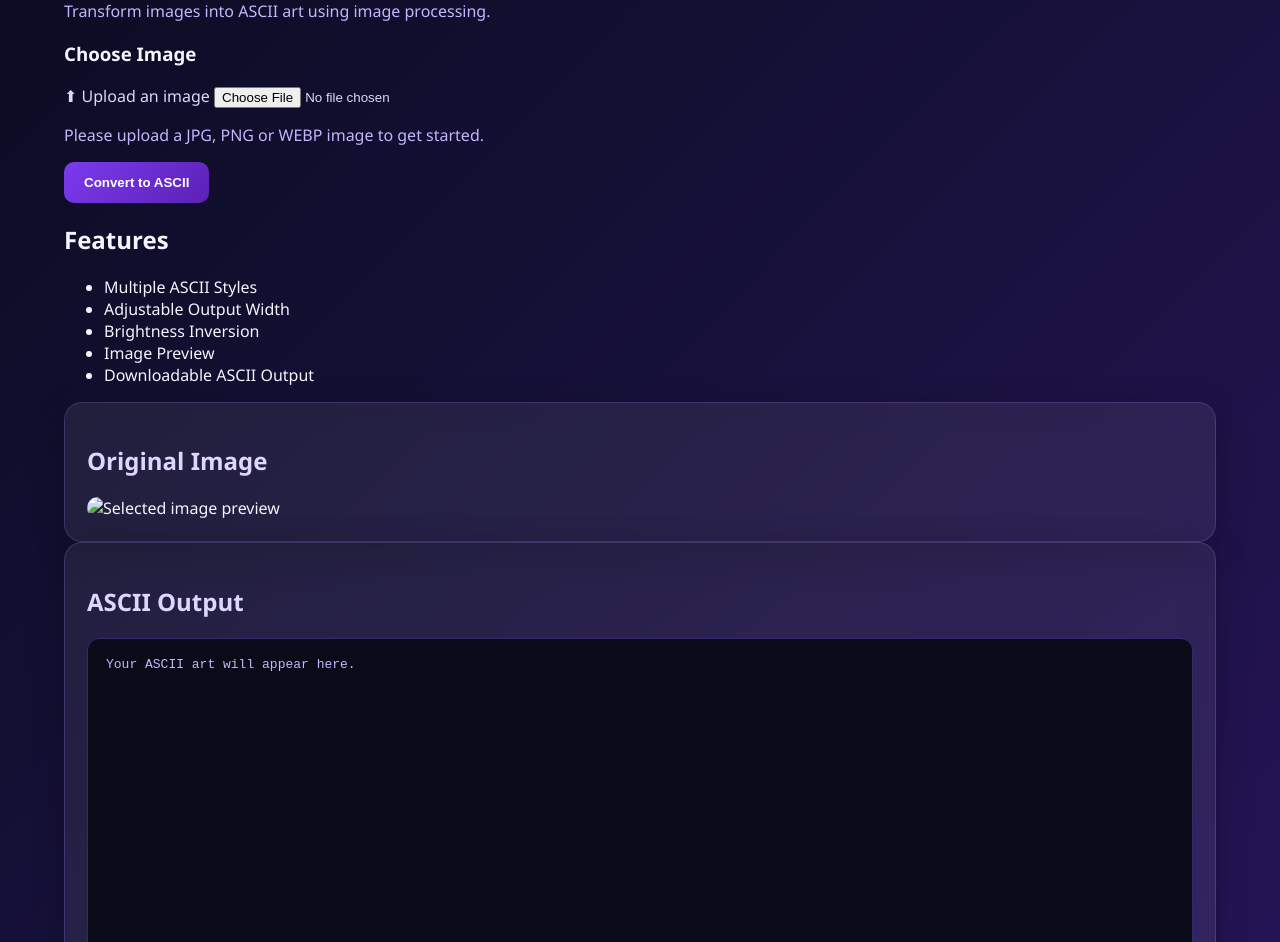
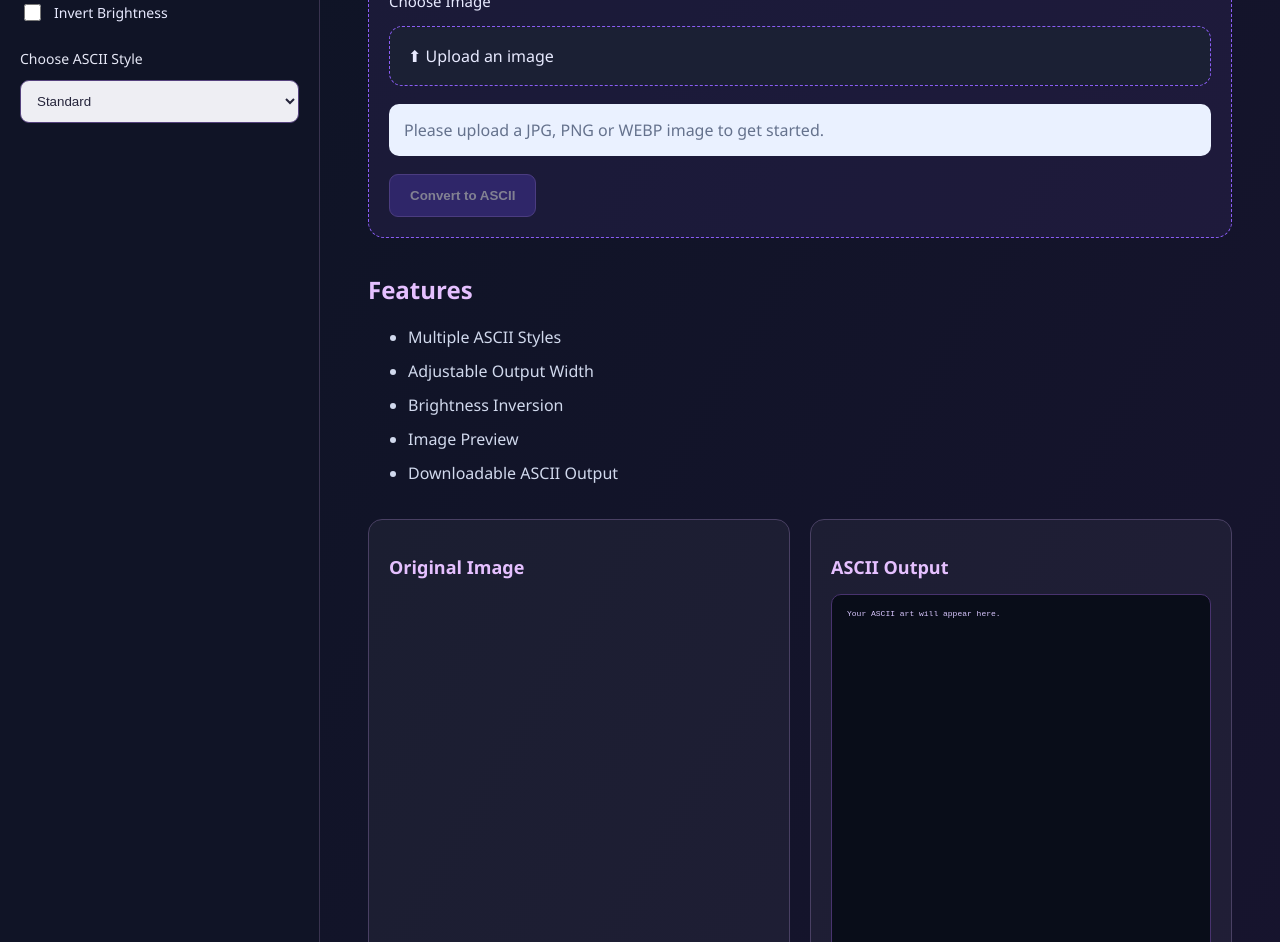
Before and after one commit to aswaldevansh6/smart-ascii-studio-vercel, a plain HTML site: page index.html in a window 1280 px wide. Shown: the part 245-1187 px from the top of the page. Drawn offline with Linux system fonts and the light colour scheme.

Commit message:
Update style.css

```diff
--- a/style.css
+++ b/style.css
@@ -5,112 +5,221 @@
 
 body {
   margin: 0;
+  font-family: "Segoe UI", Arial, sans-serif;
+  color: #e8eaff;
+  background: #0c1020;
+}
+
+.app-layout {
+  display: grid;
+  grid-template-columns: 320px 1fr;
   min-height: 100vh;
-  font-family: "Segoe UI", Arial, sans-serif;
-  color: #f5f3ff;
-  background: linear-gradient(135deg, #090b1e, #17113b, #28145a);
+  background: linear-gradient(120deg, #0d1424, #17142e);
+}
+
+.sidebar {
+  background: #101426;
+  border-right: 1px solid #39334f;
+  padding: 55px 20px;
+}
+
+.sidebar h2 {
+  color: #e8c8ff;
+  font-size: 20px;
+  margin-bottom: 35px;
+}
+
+.setting {
+  display: flex;
+  flex-direction: column;
+  gap: 12px;
+  margin-bottom: 30px;
+  color: #e5e7f5;
+  font-size: 14px;
+}
+
+.setting output {
+  text-align: center;
+}
+
+input[type="range"] {
+  width: 100%;
+  accent-color: #dc3f58;
+}
+
+.check {
+  display: flex;
+  align-items: center;
+  gap: 10px;
+  margin: 25px 0;
+  font-size: 14px;
+}
+
+.check input {
+  accent-color: #dc3f58;
+  width: 17px;
+  height: 17px;
+}
+
+select {
+  width: 100%;
+  padding: 12px;
+  border-radius: 9px;
+  border: 1px solid #55427d;
+  background: #eeeef3;
+  color: #25243a;
+}
+
+.main-content {
   padding: 40px 5%;
+  min-width: 0;
+}
+
+header {
+  border-bottom: 1px solid #454257;
+  padding-bottom: 24px;
+  margin-bottom: 35px;
 }
 
 h1 {
-  color: #ffffff;
-  font-size: 38px;
-  margin-bottom: 8px;
+  color: #e7c4ff;
+  font-size: 34px;
+  margin: 0 0 10px;
 }
 
-p {
-  color: #c4b5fd;
+header p {
+  color: #cbd5ed;
 }
 
-.container,
-.controls,
-.panel,
-.card {
-  background: rgba(255, 255, 255, 0.07);
-  border: 1px solid rgba(167, 139, 250, 0.22);
-  border-radius: 18px;
-  backdrop-filter: blur(14px);
-  box-shadow: 0 8px 32px rgba(0, 0, 0, 0.25);
+.upload-section {
+  border: 1px dashed #8b5cf6;
+  background: rgba(109, 76, 180, 0.12);
+  border-radius: 16px;
+  padding: 20px;
+  margin-bottom: 25px;
 }
 
-.controls {
-  padding: 24px;
-  margin: 25px 0;
-  display: flex;
-  flex-wrap: wrap;
-  align-items: center;
+.upload-section h3 {
+  font-size: 15px;
+  font-weight: 500;
+}
+
+.upload {
+  display: block;
+  padding: 18px;
+  border: 1px dashed #8b5cf6;
+  border-radius: 13px;
+  background: #1b2034;
+  cursor: pointer;
+}
+
+.upload input {
+  display: none;
+}
+
+button {
+  background: #4835a5;
+  border: 1px solid #8567d8;
+  color: white;
+  border-radius: 9px;
+  padding: 13px 20px;
+  cursor: pointer;
+  font-weight: 600;
+}
+
+button:hover {
+  background: #6246c5;
+}
+
+button:disabled {
+  opacity: .45;
+  cursor: not-allowed;
+}
+
+#message {
+  background: #eaf1ff;
+  color: #65728d;
+  padding: 15px;
+  border-radius: 10px;
+  margin: 18px 0;
+}
+
+.features {
+  margin: 35px 0;
+}
+
+.features h2 {
+  color: #e5c0ff;
+}
+
+.features li {
+  margin: 12px 0;
+  color: #d1d9ed;
+}
+
+.preview-grid {
+  display: grid;
+  grid-template-columns: 1fr 1fr;
   gap: 20px;
 }
 
-button,
-.upload-button {
-  background: linear-gradient(135deg, #7c3aed, #5b21b6);
-  color: white;
-  border: none;
-  border-radius: 10px;
-  padding: 13px 20px;
-  font-weight: 600;
-  cursor: pointer;
-}
-
-button:hover,
-.upload-button:hover {
-  background: linear-gradient(135deg, #9333ea, #6d28d9);
-}
-
-select,
-input {
-  accent-color: #8b5cf6;
-}
-
-select {
-  background: #211943;
-  color: white;
-  border: 1px solid #6652a5;
-  padding: 10px;
-  border-radius: 8px;
-}
-
 .panel {
-  padding: 22px;
   min-width: 0;
+  padding: 20px;
+  border: 1px solid #494063;
+  border-radius: 14px;
+  background: rgba(255, 255, 255, 0.045);
 }
 
 .panel h2 {
-  color: #ddd6fe;
+  color: #e5c0ff;
+  font-size: 18px;
 }
 
-pre {
-  background: #090b18;
-  color: #c4b5fd;
-  border: 1px solid #39276b;
-  border-radius: 12px;
-  padding: 18px;
-  overflow: auto;
-  min-height: 400px;
-  font-family: monospace;
+#preview {
+  display: none;
+  max-width: 100%;
+  max-height: 450px;
+  margin: auto;
+  object-fit: contain;
 }
 
-img {
-  max-width: 100%;
-  border-radius: 12px;
+#output {
+  min-height: 400px;
+  max-height: 550px;
+  overflow: auto;
+  background: #090d19;
+  color: #d9c7ff;
+  border: 1px solid #48336e;
+  border-radius: 10px;
+  padding: 15px;
+  font: 8px/1.12 monospace;
+  white-space: pre;
 }
 
-label {
-  color: #ddd6fe;
+.downloads {
+  display: flex;
+  flex-wrap: wrap;
+  gap: 12px;
+  margin-top: 20px;
 }
 
-@media (max-width: 700px) {
-  body {
-    padding: 22px 4%;
+@media (max-width: 800px) {
+  .app-layout {
+    grid-template-columns: 1fr;
   }
 
-  h1 {
-    font-size: 29px;
+  .sidebar {
+    padding: 25px;
+    border-right: none;
+    border-bottom: 1px solid #39334f;
   }
 
-  .controls {
-    align-items: flex-start;
-    flex-direction: column;
+  .main-content {
+    padding: 25px 18px;
+  }
+
+  .preview-grid {
+    grid-template-columns: 1fr;
   }
 }
```
